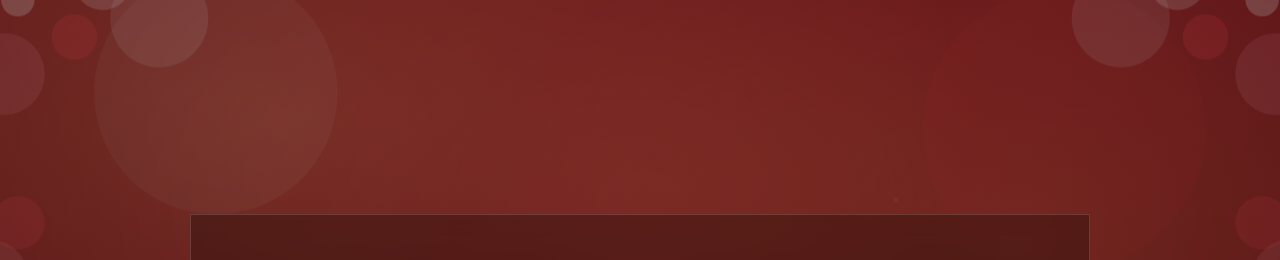
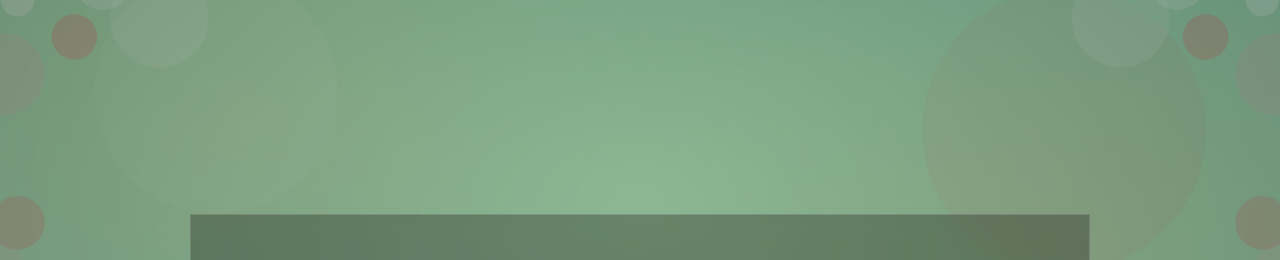
Before and after one commit to StarrtixverifiedQRCODEscanned/AJwedMAM, a plain HTML site: page index.html in a window 1280 px wide. Shown: the top 260 px of the page. Drawn offline with Linux system fonts and the light colour scheme.

Commit message:
Update index.html

```diff
--- a/index.html
+++ b/index.html
@@ -7,9 +7,9 @@
 
   <style>
  :root{
- /* Romantic deep red background */
---gold-1:#5b0f14;   /* deep wine red */
---gold-2:#8b1e24;   /* rich romantic red */
+ /* Light green romantic background */
+--gold-1:#b7e4c7;   /* soft mint green */
+--gold-2:#95d5b2;   /* light sage green */
 
   /* Deep pitch background (main body) */
   --dark-bg:#0b1f14;  /* deep forest / pitch green */
```
